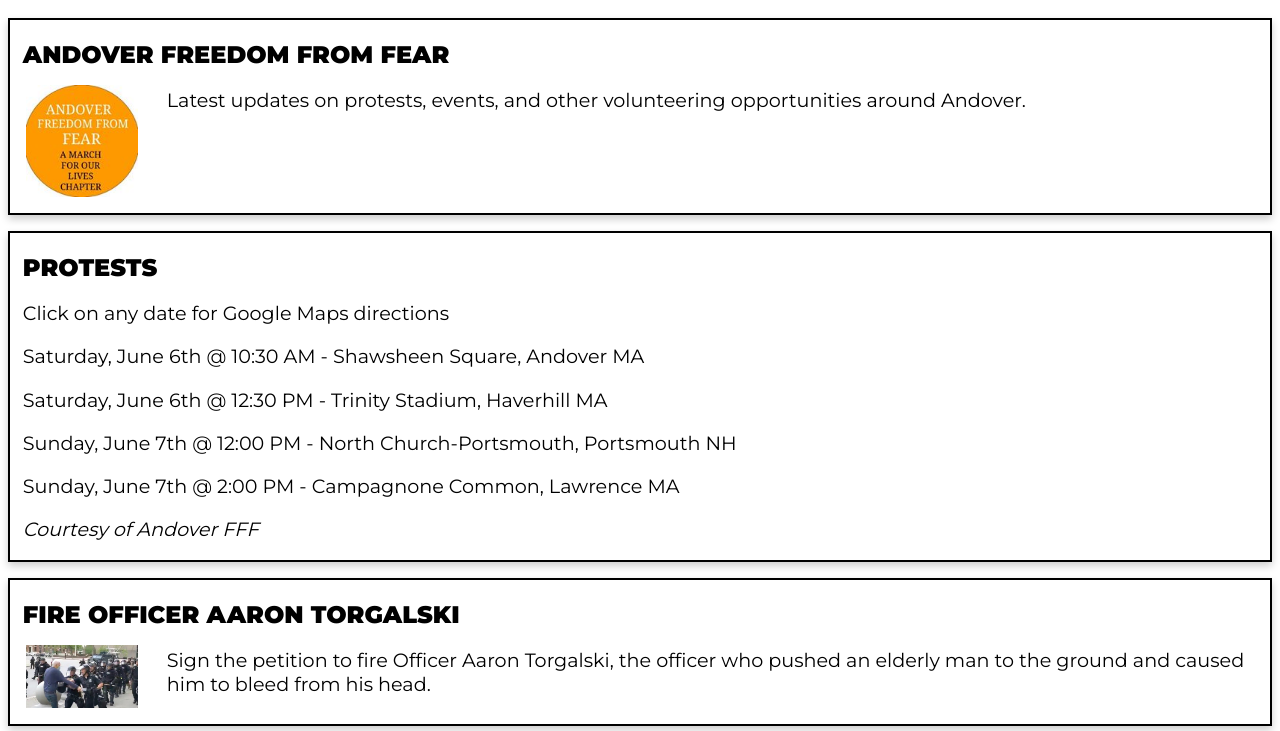
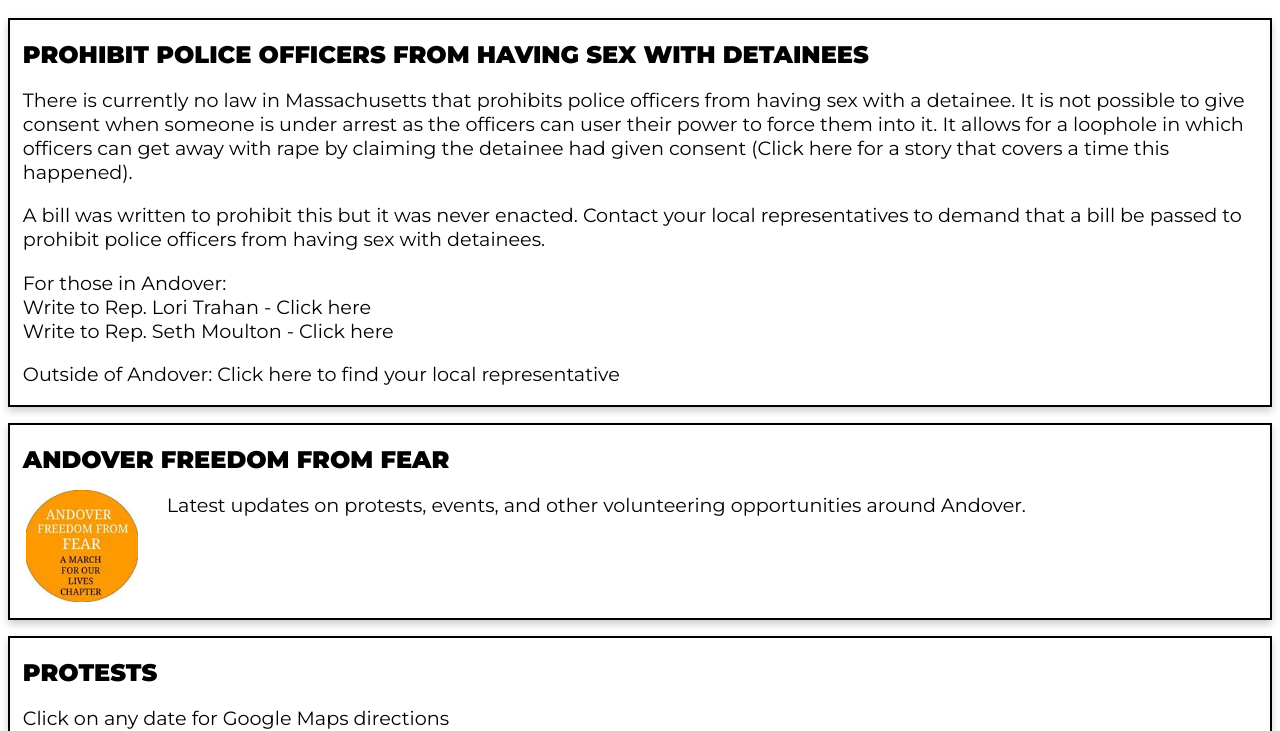
Before and after one commit to ONeilGavin/ONeilGavin.github.io, a plain HTML site: page activism.html in a window 1280 px wide. Shown: the part 96-827 px from the top of the page. Drawn offline with Linux system fonts and the light colour scheme.

Commit message:
Update activism.html
New activism initiative

```diff
--- a/activism.html
+++ b/activism.html
@@ -11,6 +11,30 @@
     <body>
         <h2 class="home"><a href="index.html">HOME</a></h2>
         <h1>ACTIVISM</h1>
+
+        <!--Consent in custody-->
+        <div class="card">
+            <div class = "clearfix">
+                <h2>PROHIBIT POLICE OFFICERS FROM HAVING SEX WITH DETAINEES</h2>
+                <div class="container">
+                    <p>There is currently no law in Massachusetts that prohibits police officers from having sex with a detainee. It is not possible
+                        to give consent when someone is under arrest as the officers can user their power to force them into it. It allows for a loophole
+                        in which officers can get away with rape by claiming the detainee had given consent <a href="https://www.buzzfeednews.com/article/albertsamaha/this-teenager-accused-two-on-duty-cops-of-rape-she-had-no">(Click here for a story that covers a time this happened).</a>
+                    </p>
+                    <p>A bill was written to prohibit this but it was never enacted. Contact your local representatives to demand that a bill be passed to prohibit police officers from having sex with detainees.</p>
+
+                    <p>For those in Andover:
+                        <br>Write to Rep. Lori Trahan - <a href="https://trahan.house.gov/contact/write-your-rep.htm">Click here</a>
+                        <br>Write to Rep. Seth Moulton - <a href="https://moulton.house.gov/">Click here</a>
+                    </p>
+
+                    <p>Outside of Andover:
+                        <a href="https://www.house.gov/representatives/find-your-representative">Click here to find your local representative</a>
+                    </p>
+
+                </div>
+            </div>
+        </div>
 
         <!--Andover FFF-->
         <div class="card" onclick="location.href='https://www.instagram.com/andoverfreedomfromfear/';" style="cursor: pointer;">
```
